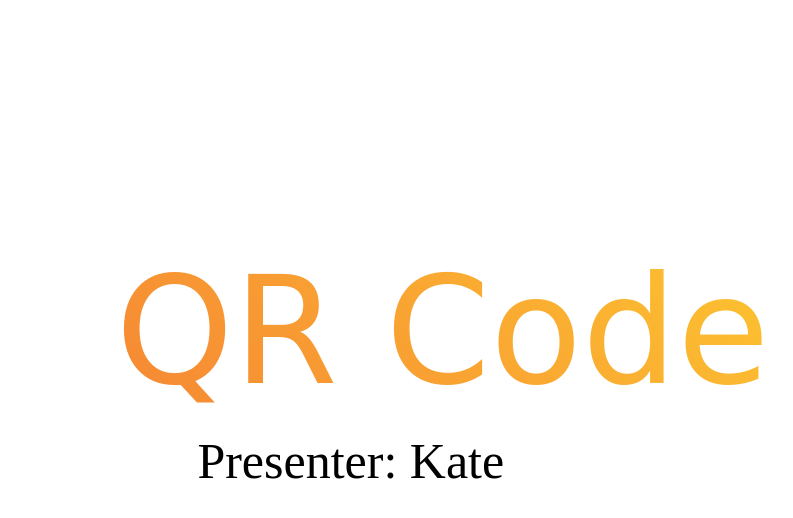
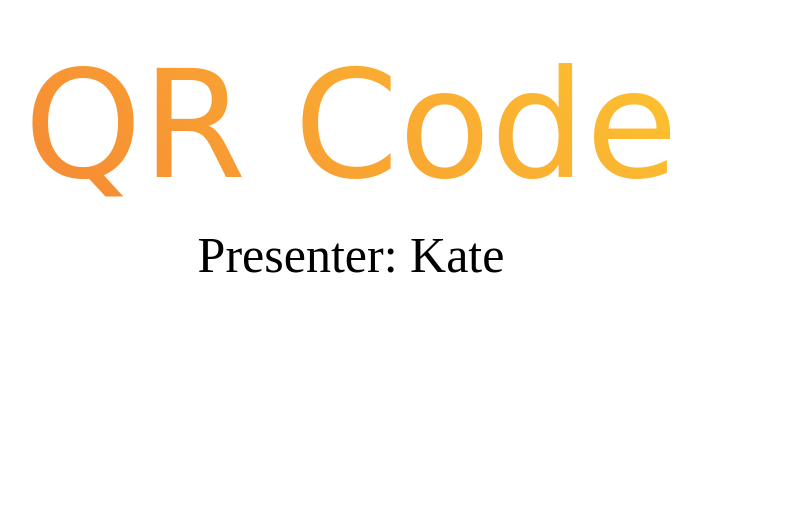
Before and after one commit to kate1125/presentation-cover, a plain HTML site: page index.html in a window 1280 px wide. Shown: the whole page, without its empty margins (289-1082 px from the left). Drawn offline with Linux system fonts and the light colour scheme.

Commit message:
Update tpoic.css

```diff
--- a/tpoic.css
+++ b/tpoic.css
@@ -47,23 +47,23 @@ table {
 	border-spacing: 0;
 }
 .topic{
-    margin: 0 auto;
-    width: 1024px;
+    max-width:100%;
+    height: auto;
 }
 .topic h1{
     font-family: cursive;
     font-size: 150px;
     color: transparent;
-    background-image: linear-gradient(45deg, #F37335, #FDC830 80%); /* 設定漸層角度及顏色 */
-    -webkit-background-clip: text; /* 背景裁剪成文字的前景色 */
+    background-image: linear-gradient(45deg, #F37335, #FDC830 80%);
+    -webkit-background-clip: text;
     background-clip: text;
-    padding-top: 25%;
-    padding-left: 27%;
+    text-align: center;
+    padding-top: 50px;
 
 }
 .topic p{
     font-size: 50px;
     color: black;
+    text-align: center;
     margin-top: 30px;
-    padding-left: 35%;
 }
```
